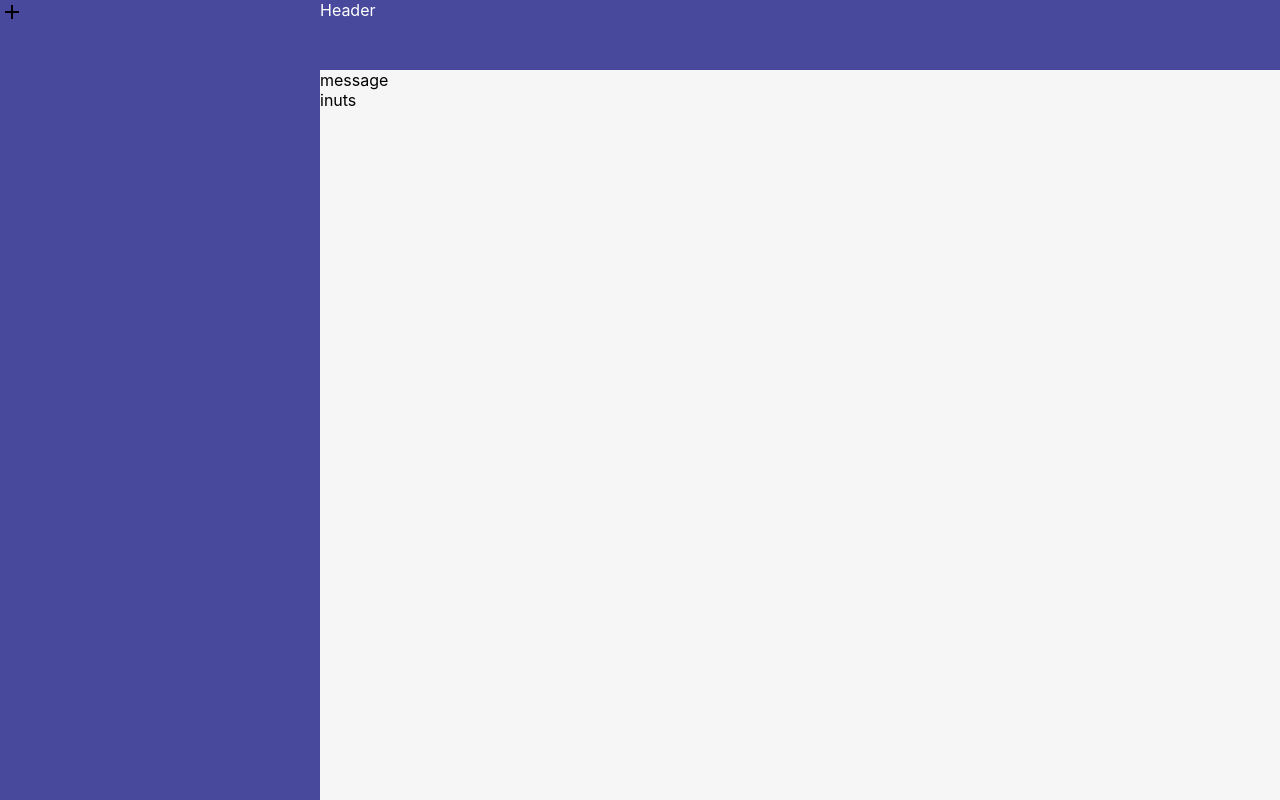
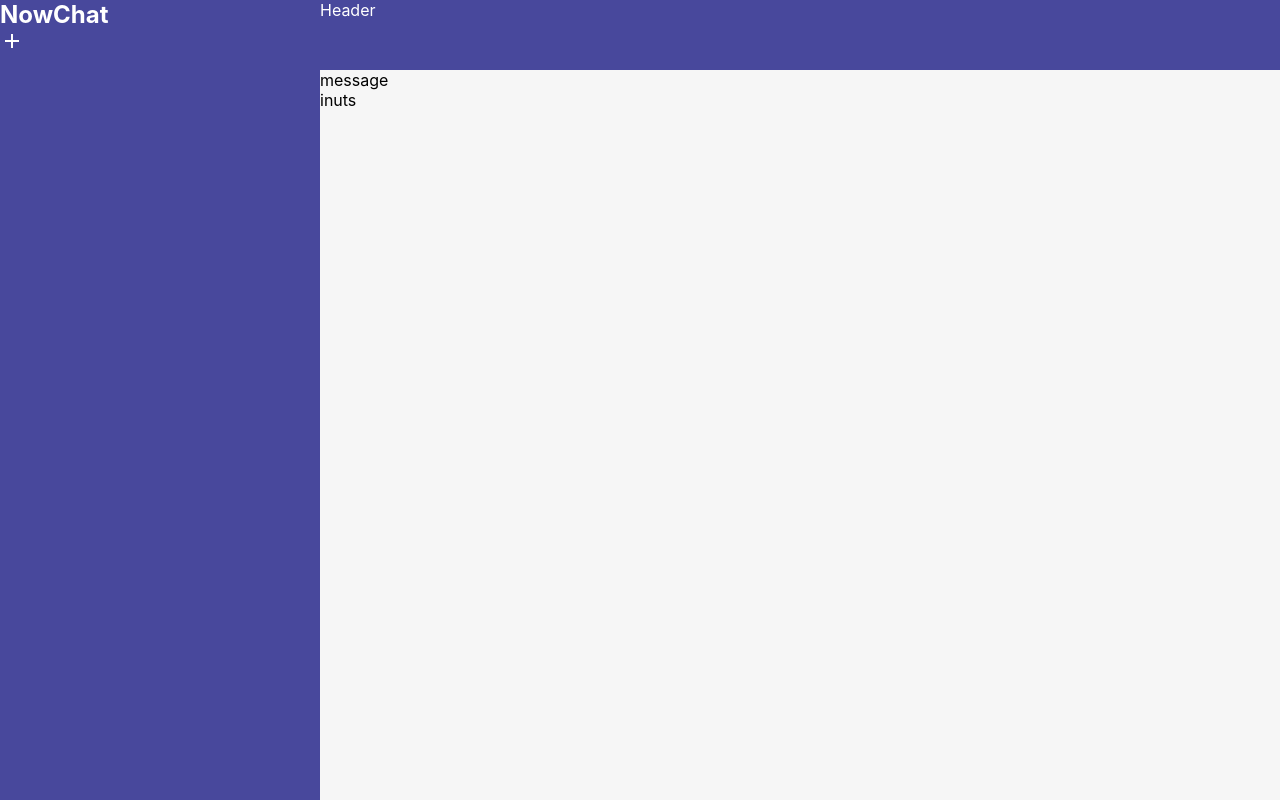
Before and after one commit to RobzLegz/NowChat, a React (Create React App) app: page / in a window 1280 px wide. Built offline with nearby package versions, Linux system fonts and the light colour scheme.

Commit message:
small changes

```diff
--- a/package.json
+++ b/package.json
@@ -1,5 +1,5 @@
 {
-  "name": "nochat",
+  "name": "nowhat",
   "version": "0.1.0",
   "private": true,
   "dependencies": {
--- a/src/Sidebar.css
+++ b/src/Sidebar.css
@@ -3,4 +3,5 @@
   background-color: #48489c;
   height: 100vh;
   display: flex;
+  color: #fff;
 }
--- a/src/Sidebar.js
+++ b/src/Sidebar.js
@@ -7,6 +7,7 @@ const Sidebar = () => {
     return (
         <div className="sidebar">
             <div className="sidebar-header">
+                <h2>NowChat</h2>
                 <AddIcon />
             </div>
             <div className="sidebar-chats">
```
Also changed, not shown: 1 other file (tests, documents, lock files or other folders).
